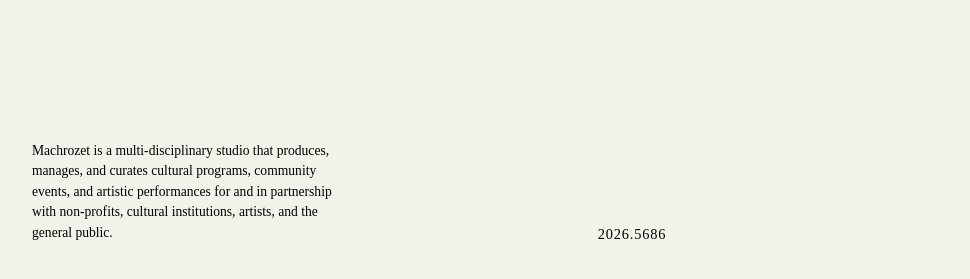
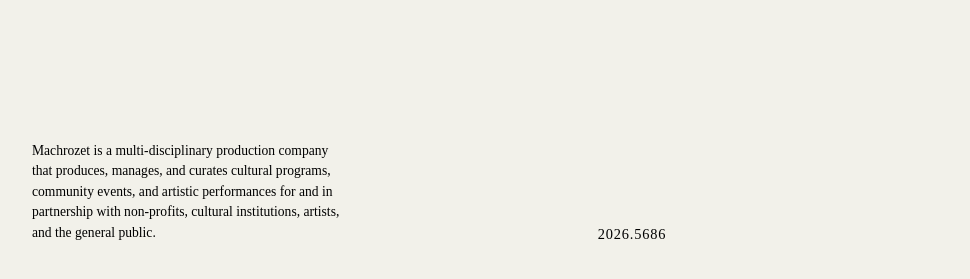
Before and after one commit to Machrozet8/html-starter, a website: page index.html in a window 1280 px wide. Shown: the part 517-796 px from the top of the page, without its empty margins (8-978 px from the left). Drawn offline with Linux system fonts and the light colour scheme.

Commit message:
Update index.html

```diff
--- a/index.html
+++ b/index.html
@@ -53,8 +53,6 @@
             font-weight: normal;
         }
 
-        }
-
         /* Responsive layout for smaller screens */
         @media (max-width: 768px) {
             body {
@@ -88,7 +86,7 @@
     </div>
 
     <div class="description">
-        Machrozet is a multi-disciplinary studio that produces, manages, and curates cultural programs, community events, and artistic performances for and in partnership with non-profits, cultural institutions, artists, and the general public.<span class="cursor"></span>
+        Machrozet is a multi-disciplinary production company that produces, manages, and curates cultural programs, community events, and artistic performances for and in partnership with non-profits, cultural institutions, artists, and the general public.
     </div>
 
     <div class="date">
```
